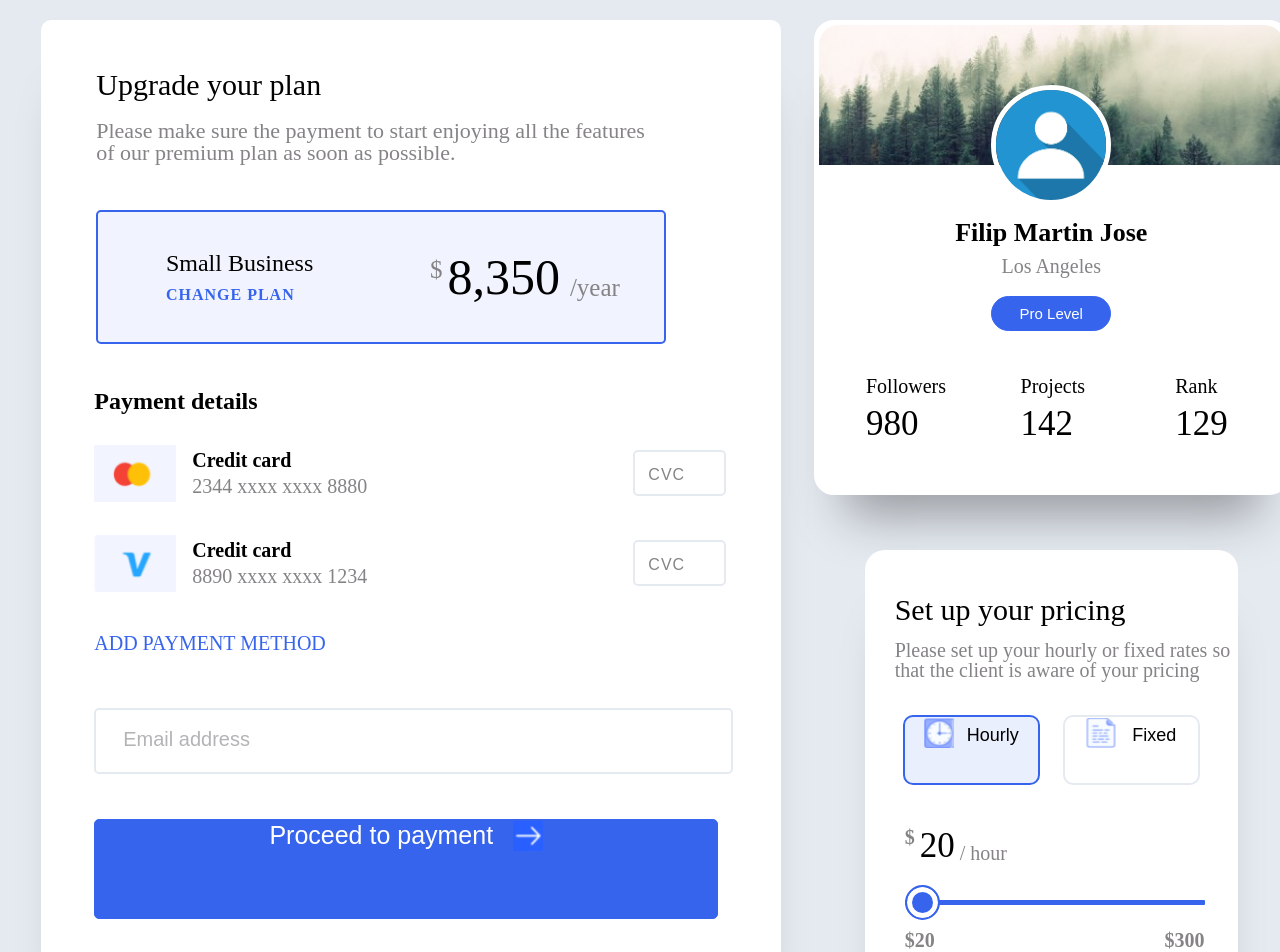
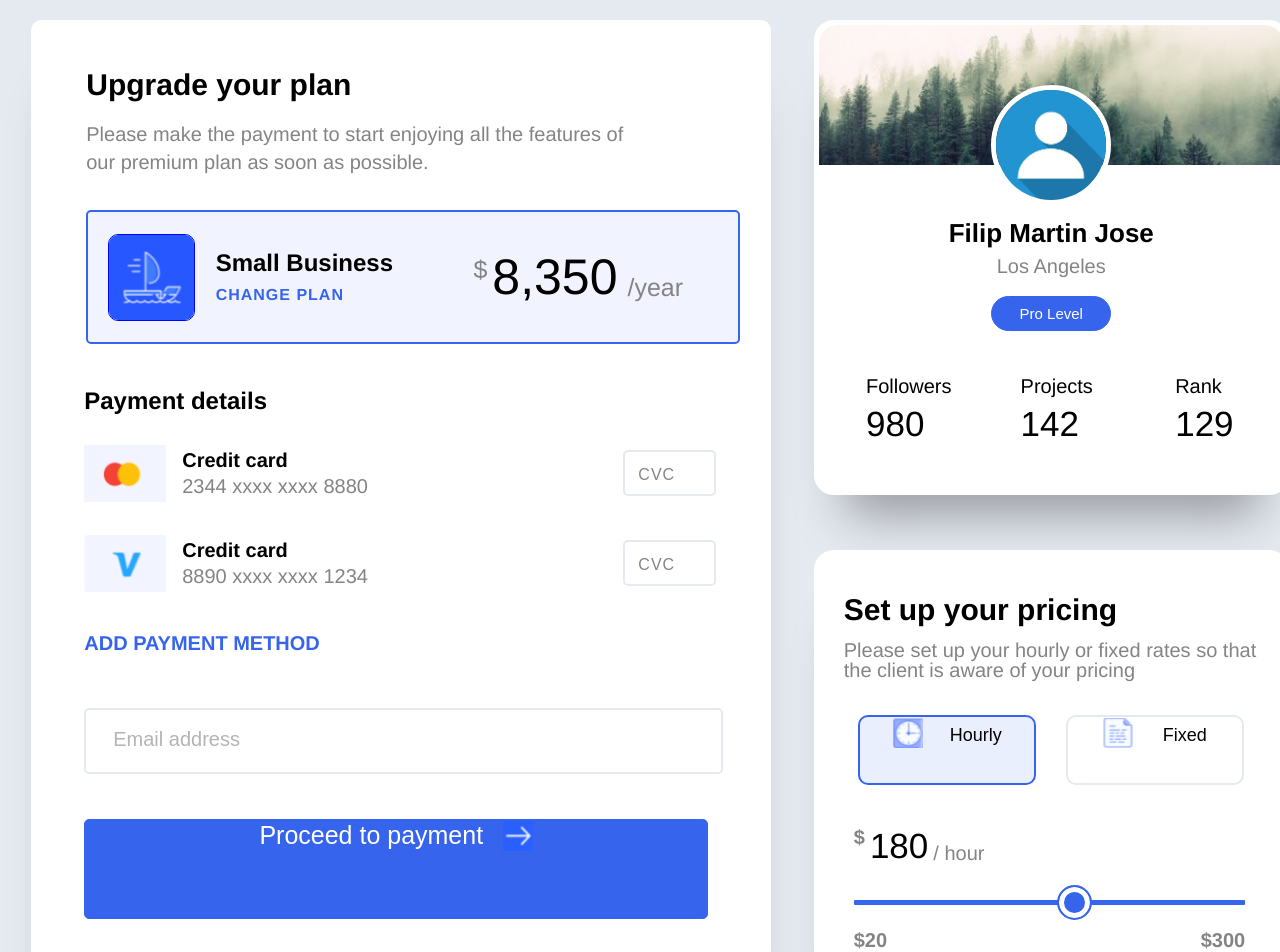
Before and after one commit to depstein92/fox_digital_ui_test, a React (Create React App) app: page / in a window 1280 px wide. Shown: the top 952 px of the page. Built offline with nearby package versions, Linux system fonts and the light colour scheme.

Commit message:
added font family, fixed layout bug for Desktop

```diff
--- a/src/components/CheckoutComponent.jsx
+++ b/src/components/CheckoutComponent.jsx
@@ -9,7 +9,7 @@ const CheckoutComponent = () => (
        <div className="checkout__description-container">
           <div className="checkout__primary-title">Upgrade your plan</div>
           <span className="checkout__secondary-paragraph">
-          Please make sure the payment to start enjoying all the features
+          Please make the payment to start enjoying all the features
           of our premium plan as soon as possible.
           </span>
         </div>
--- a/src/components/PriceComponent.jsx
+++ b/src/components/PriceComponent.jsx
@@ -3,7 +3,7 @@ import PaperIcon from '../assets/paper_icon.png';
 import ClockIcon from '../assets/clock_icon.png';
 
 const PriceComponent = () => {
-  const [rangeValue, setRangeValue] = useState(20);
+  const [rangeValue, setRangeValue] = useState(180);
   const handleChange = e => setRangeValue(e.target.value);
   const [isButtonSelected, setIsButtonSelected] = useState({
       fixedSelected: false,
--- a/src/styles/checkout-component.scss
+++ b/src/styles/checkout-component.scss
@@ -9,6 +9,7 @@
     padding: 30px 45px;
     width: 650px;
     margin: 0 auto;
+    font-family: $primary-font-family;
 
     /*
       Upgrade your plan and
@@ -24,7 +25,7 @@
 
     &__primary-title{
         font-size: 30px;
-        // font-weight: bold;
+        font-weight: bold;
         transform: translate(10px, 20px);
     }
 
@@ -33,8 +34,9 @@
         // border: 1px solid black;
         height: 80%;
         padding: 10px 12% 0 10px;
-        font-size: 22px;
+        font-size: 20px;
         color: $brown-grey;
+        line-height: 28px;
     }
 
     /*
@@ -79,7 +81,7 @@
     &__small-business-selection-primary-title{
         font-size: 24px;
         margin-bottom: 12px;
-        // font-weight: bold;
+        font-weight: bold;
     }
 
     &__small-business-selection-primary-sub-title{
@@ -124,14 +126,6 @@
         transform: translate(-5px, -8px);
         color: $brown-grey;
     }
-
-    // &__small-business-selection-icon{
-    //     // width: 90px;
-    //     // height: 90px;
-    //     border: 1px solid black;
-    // }
-
-
 
     /*
        Payment Details
@@ -247,6 +241,7 @@
         font-size: 20px;
         color: $purple-blue;
         margin-left: 8px;
+        font-weight: bold;
     }
 
     &__email-address-input{
@@ -286,33 +281,33 @@
 
 
 
-  @media screen and (min-width: 1200px) {
-      height: 890px;
-      transform: translateX(10px); /*Temporary*/
-      padding: 30px 45px;
-      width: 650px;
+//   @media screen and (min-width: 1200px) {
+//       height: 890px;
+//       transform: translateX(10px); /*Temporary*/
+//       padding: 30px 45px;
+//       width: 650px;
 
-      &__small-business-selection-container{
-          flex-direction: row;
-      }
+//       &__small-business-selection-container{
+//           flex-direction: row;
+//       }
 
-      &__small-business-selection{
-        height: 100%;
-      }
+//       &__small-business-selection{
+//         height: 100%;
+//       }
 
-      &__small-business-selection-price-container{
-        height: 100%;
-      }
+//       &__small-business-selection-price-container{
+//         height: 100%;
+//       }
 
-      &__credit-card-payment-details{
-          &__logo{
-              display: block;
-          }
-      }
+//       &__credit-card-payment-details{
+//           &__logo{
+//               display: block;
+//           }
+//       }
 
 
 
-  }
+//   }
 
 
 
--- a/src/styles/layout.scss
+++ b/src/styles/layout.scss
@@ -12,6 +12,7 @@
 
 @media screen and (min-width: 320px) and (max-width: 600px){
 
+
     @mixin mobile-base-style{
         max-width: none;
         margin: 0 auto;
@@ -24,6 +25,7 @@
 
     .layout-wrapper{
         padding-top: 0;
+        background-color: white;
     }
 
     .profile{
@@ -112,9 +114,18 @@
   .checkout{
     width: 70%;
     max-width: none;
-    // &__small-business-selection-container{
-    //     flex-direction: column;
-    // }
+
+
+
+    &__small-business-selection-container{
+        width: 100%;
+    }
+
+    &__credit-card-payment-details{
+        &__logo{
+            display: block;
+        }
+    }
   }
 
 }
@@ -133,7 +144,7 @@
 
     .price{
        padding: 45px 0;
-       max-width: 475px;
+       width: 475px;
     }
     .profile{
         width: 465px;
@@ -143,8 +154,15 @@
         grid-column: 1 / span 2;
         margin: 0 auto;
         width: 650px;
+
+        &__small-business-selection-icon{
+            display: flex;
+        }
         &__small-business-selection-container{
             flex-direction: row;
+        }
+        &__small-business-selection-container{
+            width: 650px;
         }
     }
 }
--- a/src/styles/pricing-component.scss
+++ b/src/styles/pricing-component.scss
@@ -7,6 +7,7 @@
     // border: 1px solid red;
     margin: 35px auto; /* temporary value*/
     border-radius: 20px;
+    font-family: $primary-font-family;
     @include component-box-shadow;
 
     /*Pricing Title and Description*/
@@ -20,6 +21,7 @@
 
     &__set-up-your-pricing-title{
         font-size: 30px;
+        font-weight: bold;
     }
 
     &__set-up-your-pricing-sub-title{
--- a/src/styles/profile-component.scss
+++ b/src/styles/profile-component.scss
@@ -10,6 +10,7 @@ $border-radius-for-profile: 20px;
     max-width: 500px;
     border-radius: $border-radius-for-profile;
     border: 5px solid white;
+    font-family: $primary-font-family;
     @include component-box-shadow;
 
     &__profile-header-container{
--- a/src/styles/variables.scss
+++ b/src/styles/variables.scss
@@ -10,3 +10,5 @@ $robin-egg-blue: rgb(86, 184, 252);
     -webkit-box-shadow: 1px 50px 47px -30px rgba(0,0,0,0.34);
     box-shadow: 1px 50px 47px -30px rgba(0,0,0,0.34);
 }
+
+$primary-font-family: 'helvetica';
```
